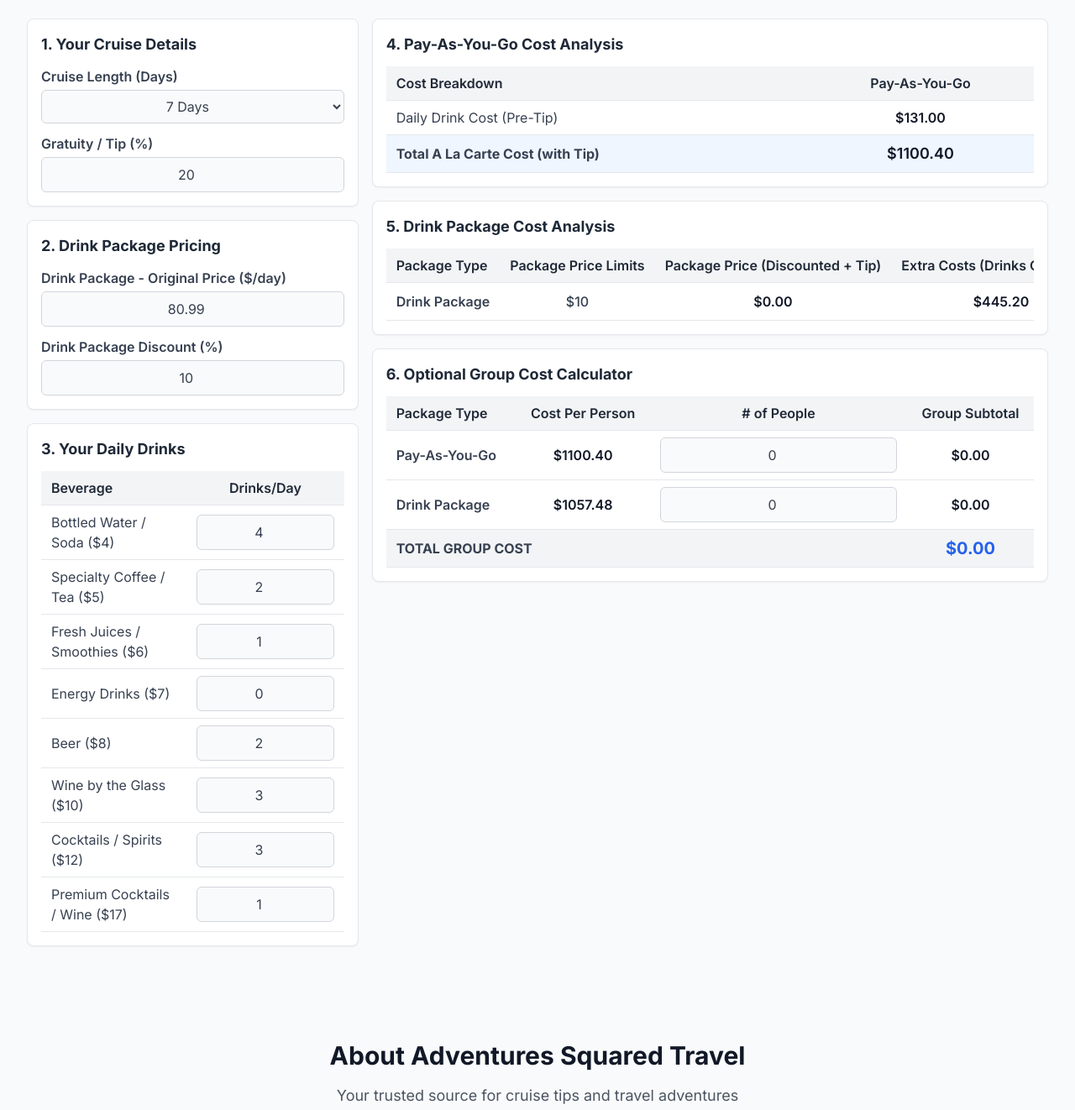
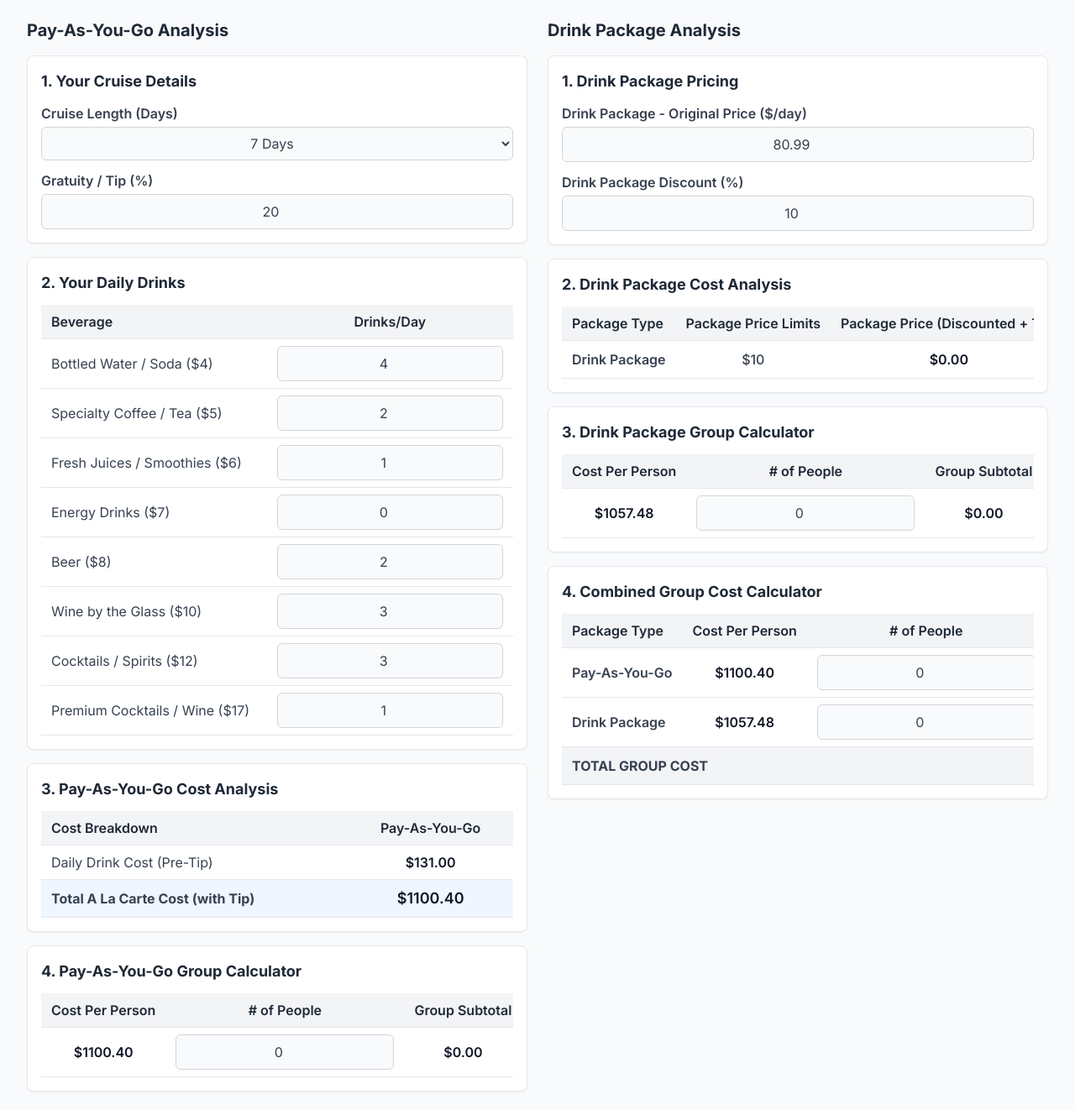
Before and after one commit to NewLara/calculator, a website: page index.html in a window 1280 px wide. Shown: the part 2233-3555 px from the top of the page at 84% size. Drawn offline with nearby package versions, Linux system fonts and the light colour scheme.

Commit message:
group sections

```diff
--- a/index.html
+++ b/index.html
@@ -218,13 +218,15 @@
             </div>
 
             <!-- Main Grid -->
-            <div class="grid grid-cols-1 lg:grid-cols-3 gap-4">
+            <div class="grid grid-cols-1 lg:grid-cols-2 gap-6">
 
-                <!-- Left Column: Inputs -->
-                <div class="lg:col-span-1 space-y-4">
+                <!-- Left Column: Pay-As-You-Go Container -->
+                <div class="space-y-4">
+                    <h3 class="text-xl font-bold text-gray-800 mb-4">Pay-As-You-Go Analysis</h3>
+
                     <!-- Section 1: Cruise Details -->
                     <div class="bg-white p-4 rounded-lg shadow-sm border border-gray-200">
-                        <h3 class="text-lg font-bold mb-3 text-gray-800">1. Your Cruise Details</h3>
+                        <h4 class="text-lg font-bold mb-3 text-gray-800">1. Your Cruise Details</h4>
                         <div class="space-y-3">
                             <div>
                                 <label for="cruiseLength" class="font-semibold block mb-1">Cruise Length (Days)</label>
@@ -239,24 +241,9 @@
                         </div>
                     </div>
 
-                    <!-- Section 2: Drink Package Pricing -->
+                    <!-- Section 2: Daily Drinks -->
                     <div class="bg-white p-4 rounded-lg shadow-sm border border-gray-200">
-                        <h3 class="text-lg font-bold mb-3 text-gray-800">2. Drink Package Pricing</h3>
-                        <div class="space-y-3">
-                            <div>
-                                <label for="drinkPackagePrice" class="font-semibold block mb-1">Drink Package - Original Price ($/day)</label>
-                                <input type="number" id="drinkPackagePrice" class="input-field" value="80.99" min="0" step="0.01">
-                            </div>
-                            <div>
-                                <label for="drinkPackageDiscount" class="font-semibold block mb-1">Drink Package Discount (%)</label>
-                                <input type="number" id="drinkPackageDiscount" class="input-field" value="10" min="0" max="100">
-                            </div>
-                        </div>
-                    </div>
-
-                    <!-- Section 3: Daily Drinks -->
-                    <div class="bg-white p-4 rounded-lg shadow-sm border border-gray-200">
-                        <h3 class="text-lg font-bold mb-3 text-gray-800">3. Your Daily Drinks</h3>
+                        <h4 class="text-lg font-bold mb-3 text-gray-800">2. Your Daily Drinks</h4>
                         <table class="w-full text-left">
                             <thead>
                                 <tr>
@@ -269,13 +256,10 @@
                             </tbody>
                         </table>
                     </div>
-                </div>
 
-                <!-- Right Column: Results -->
-                <div class="lg:col-span-2 space-y-4">
-                    <!-- Section 4: Pay-As-You-Go Analysis -->
+                    <!-- Section 3: Pay-As-You-Go Analysis -->
                     <div class="bg-white p-4 rounded-lg shadow-sm border border-gray-200">
-                        <h3 class="text-lg font-bold mb-3 text-gray-800">4. Pay-As-You-Go Cost Analysis</h3>
+                        <h4 class="text-lg font-bold mb-3 text-gray-800">3. Pay-As-You-Go Cost Analysis</h4>
                         <div class="overflow-x-auto">
                             <table class="w-full min-w-max text-center">
                                 <thead>
@@ -298,9 +282,52 @@
                         </div>
                     </div>
 
-                    <!-- Section 5: Drink Package Analysis -->
+                    <!-- Section 4: Pay-As-You-Go Group Calculator -->
                     <div class="bg-white p-4 rounded-lg shadow-sm border border-gray-200">
-                        <h3 class="text-lg font-bold mb-3 text-gray-800">5. Drink Package Cost Analysis</h3>
+                        <h4 class="text-lg font-bold mb-3 text-gray-800">4. Pay-As-You-Go Group Calculator</h4>
+                        <div class="overflow-x-auto">
+                            <table class="w-full min-w-max text-center">
+                                <thead>
+                                    <tr>
+                                        <th class="table-cell header-cell text-left">Cost Per Person</th>
+                                        <th class="table-cell header-cell"># of People</th>
+                                        <th class="table-cell header-cell">Group Subtotal</th>
+                                    </tr>
+                                </thead>
+                                <tbody>
+                                    <tr>
+                                        <td class="table-cell results-cell" id="groupPaygoCost">$0.00</td>
+                                        <td class="table-cell"><input type="number" id="groupPaygoNum" class="input-field" value="0" min="0"></td>
+                                        <td class="table-cell results-cell" id="groupPaygoSubtotal">$0.00</td>
+                                    </tr>
+                                </tbody>
+                            </table>
+                        </div>
+                    </div>
+                </div>
+
+                <!-- Right Column: Drink Package Container -->
+                <div class="space-y-4">
+                    <h3 class="text-xl font-bold text-gray-800 mb-4">Drink Package Analysis</h3>
+
+                    <!-- Section 5: Drink Package Pricing -->
+                    <div class="bg-white p-4 rounded-lg shadow-sm border border-gray-200">
+                        <h4 class="text-lg font-bold mb-3 text-gray-800">1. Drink Package Pricing</h4>
+                        <div class="space-y-3">
+                            <div>
+                                <label for="drinkPackagePrice" class="font-semibold block mb-1">Drink Package - Original Price ($/day)</label>
+                                <input type="number" id="drinkPackagePrice" class="input-field" value="80.99" min="0" step="0.01">
+                            </div>
+                            <div>
+                                <label for="drinkPackageDiscount" class="font-semibold block mb-1">Drink Package Discount (%)</label>
+                                <input type="number" id="drinkPackageDiscount" class="input-field" value="10" min="0" max="100">
+                            </div>
+                        </div>
+                    </div>
+
+                    <!-- Section 6: Drink Package Analysis -->
+                    <div class="bg-white p-4 rounded-lg shadow-sm border border-gray-200">
+                        <h4 class="text-lg font-bold mb-3 text-gray-800">2. Drink Package Cost Analysis</h4>
                         <div class="overflow-x-auto">
                             <table class="w-full min-w-max text-center">
                                 <thead>
@@ -327,9 +354,32 @@
                         </div>
                     </div>
 
-                    <!-- Section 6: Group Calculator -->
+                    <!-- Section 7: Drink Package Group Calculator -->
                     <div class="bg-white p-4 rounded-lg shadow-sm border border-gray-200">
-                        <h3 class="text-lg font-bold mb-3 text-gray-800">6. Optional Group Cost Calculator</h3>
+                        <h4 class="text-lg font-bold mb-3 text-gray-800">3. Drink Package Group Calculator</h4>
+                        <div class="overflow-x-auto">
+                            <table class="w-full min-w-max text-center">
+                                <thead>
+                                    <tr>
+                                        <th class="table-cell header-cell text-left">Cost Per Person</th>
+                                        <th class="table-cell header-cell"># of People</th>
+                                        <th class="table-cell header-cell">Group Subtotal</th>
+                                    </tr>
+                                </thead>
+                                <tbody>
+                                    <tr>
+                                        <td class="table-cell results-cell" id="groupDrinkCost">$0.00</td>
+                                        <td class="table-cell"><input type="number" id="groupDrinkNum" class="input-field" value="0" min="0"></td>
+                                        <td class="table-cell results-cell" id="groupDrinkSubtotal">$0.00</td>
+                                    </tr>
+                                </tbody>
+                            </table>
+                        </div>
+                    </div>
+
+                    <!-- Section 8: Combined Group Calculator -->
+                    <div class="bg-white p-4 rounded-lg shadow-sm border border-gray-200">
+                        <h4 class="text-lg font-bold mb-3 text-gray-800">4. Combined Group Cost Calculator</h4>
                         <div class="overflow-x-auto">
                             <table class="w-full min-w-max text-center">
                                 <thead>
@@ -343,15 +393,15 @@
                                 <tbody>
                                     <tr>
                                         <td class="table-cell text-left font-semibold">Pay-As-You-Go</td>
-                                        <td class="table-cell results-cell" id="groupPaygoCost">$0.00</td>
-                                        <td class="table-cell"><input type="number" id="groupPaygoNum" class="input-field" value="0" min="0"></td>
-                                        <td class="table-cell results-cell" id="groupPaygoSubtotal">$0.00</td>
+                                        <td class="table-cell results-cell" id="combinedPaygoCost">$0.00</td>
+                                        <td class="table-cell"><input type="number" id="combinedPaygoNum" class="input-field" value="0" min="0"></td>
+                                        <td class="table-cell results-cell" id="combinedPaygoSubtotal">$0.00</td>
                                     </tr>
                                     <tr>
                                         <td class="table-cell text-left font-semibold">Drink Package</td>
-                                        <td class="table-cell results-cell" id="groupDrinkCost">$0.00</td>
-                                        <td class="table-cell"><input type="number" id="groupDrinkNum" class="input-field" value="0" min="0"></td>
-                                        <td class="table-cell results-cell" id="groupDrinkSubtotal">$0.00</td>
+                                        <td class="table-cell results-cell" id="combinedDrinkCost">$0.00</td>
+                                        <td class="table-cell"><input type="number" id="combinedDrinkNum" class="input-field" value="0" min="0"></td>
+                                        <td class="table-cell results-cell" id="combinedDrinkSubtotal">$0.00</td>
                                     </tr>
                                     <tr class="bg-gray-100">
                                         <td class="table-cell text-left font-bold" colspan="3">TOTAL GROUP COST</td>
@@ -618,12 +668,16 @@
         function calculateGroupCosts(costs) {
             const paygoNum = parseFloat(document.getElementById('groupPaygoNum').value) || 0;
             const drinkNum = parseFloat(document.getElementById('groupDrinkNum').value) || 0;
+            const combinedPaygoNum = parseFloat(document.getElementById('combinedPaygoNum').value) || 0;
+            const combinedDrinkNum = parseFloat(document.getElementById('combinedDrinkNum').value) || 0;
 
             const paygoSubtotal = costs.paygo * paygoNum;
             const drinkSubtotal = costs.drink * drinkNum;
-            const total = paygoSubtotal + drinkSubtotal;
+            const combinedPaygoSubtotal = costs.paygo * combinedPaygoNum;
+            const combinedDrinkSubtotal = costs.drink * combinedDrinkNum;
+            const total = combinedPaygoSubtotal + combinedDrinkSubtotal;
 
-            return { paygoSubtotal, drinkSubtotal, total };
+            return { paygoSubtotal, drinkSubtotal, combinedPaygoSubtotal, combinedDrinkSubtotal, total };
         }
 
         // --- UI UPDATE ---
@@ -647,12 +701,19 @@
             document.getElementById('drinkTotalCost').textContent = format(results.drinkResult.totalCost);
             updateSavingsCell('drinkSavings', results.drinkResult.savings);
 
-            // Section 6: Group Calculator
+            // Section 4: Pay-As-You-Go Group Calculator
             document.getElementById('groupPaygoCost').textContent = format(results.totalPayGoCost);
+            document.getElementById('groupPaygoSubtotal').textContent = format(results.groupCosts.paygoSubtotal);
+
+            // Section 7: Drink Package Group Calculator
             document.getElementById('groupDrinkCost').textContent = format(results.drinkResult.totalCost);
+            document.getElementById('groupDrinkSubtotal').textContent = format(results.groupCosts.drinkSubtotal);
 
-            document.getElementById('groupPaygoSubtotal').textContent = format(results.groupCosts.paygoSubtotal);
-            document.getElementById('groupDrinkSubtotal').textContent = format(results.groupCosts.drinkSubtotal);
+            // Section 8: Combined Group Calculator
+            document.getElementById('combinedPaygoCost').textContent = format(results.totalPayGoCost);
+            document.getElementById('combinedDrinkCost').textContent = format(results.drinkResult.totalCost);
+            document.getElementById('combinedPaygoSubtotal').textContent = format(results.groupCosts.combinedPaygoSubtotal);
+            document.getElementById('combinedDrinkSubtotal').textContent = format(results.groupCosts.combinedDrinkSubtotal);
             document.getElementById('groupTotalCost').textContent = format(results.groupCosts.total);
         }
     </script>
```
